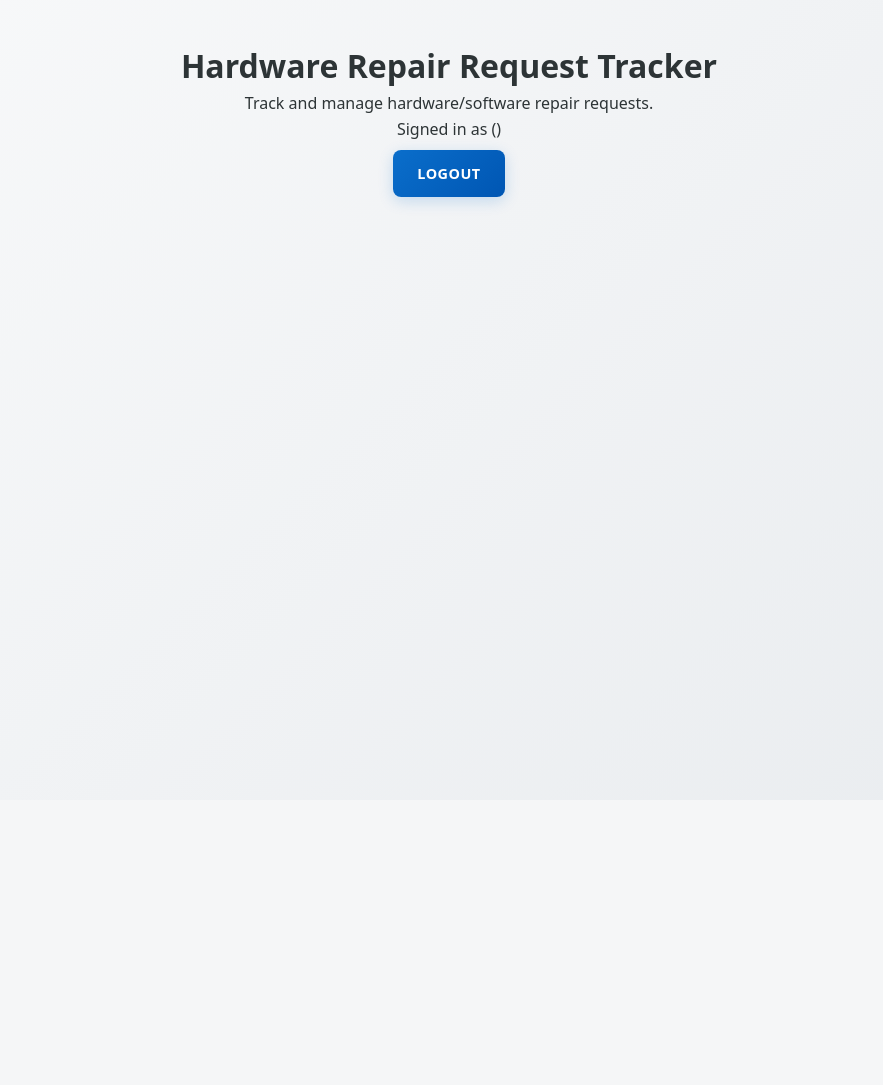
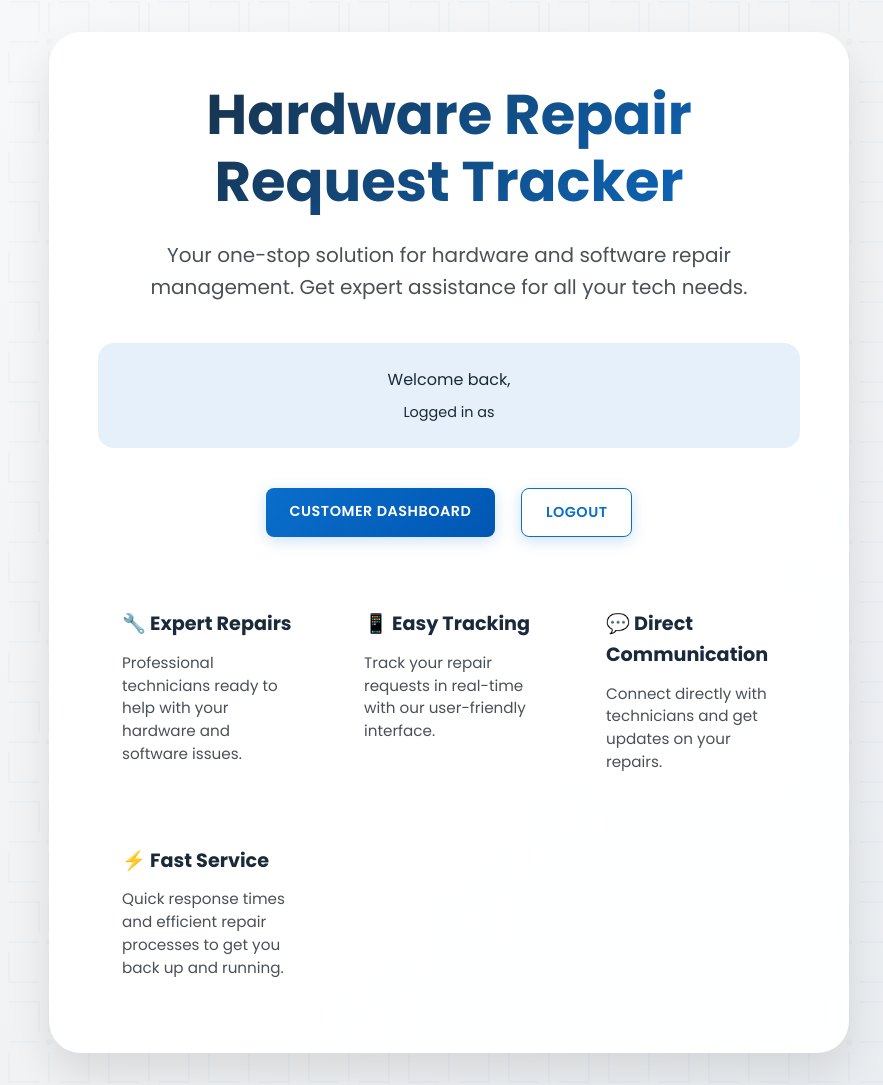
Before and after one commit to HiranthaSandaruwan/Hardware, a PHP site: page / in a window 1280 px wide. Shown: the whole page, without its empty margins (191-1074 px from the left). Before the commit the page ends 208 px from the top, so only its background shows below. Run offline with PHP 8.4, Linux system fonts and the light colour scheme; a user stored in the database is signed in.

Commit message:
updated index

```diff
--- /dev/null
+++ b/assets/css/landing.css
@@ -0,0 +1,128 @@
+/* Hero section and landing page styles */
+.hero-container {
+    min-height: 100vh;
+    display: flex;
+    flex-direction: column;
+    justify-content: center;
+    align-items: center;
+    padding: 2rem;
+    position: relative;
+    overflow: hidden;
+    background: linear-gradient(135deg, #f8f9fa 0%, #e9ecef 100%);
+}
+
+.hero-container::before {
+    content: '';
+    position: absolute;
+    top: 0;
+    left: 0;
+    right: 0;
+    bottom: 0;
+    background: url('../images/circuit-pattern.svg') center/500px repeat;
+    opacity: 0.3;
+    z-index: 0;
+}
+
+.hero-content {
+    position: relative;
+    z-index: 1;
+    max-width: 800px;
+    text-align: center;
+    background: rgba(255, 255, 255, 0.95);
+    padding: 3rem;
+    border-radius: 2rem;
+    box-shadow: 0 20px 40px rgba(0, 0, 0, 0.1);
+    backdrop-filter: blur(10px);
+    border: 1px solid rgba(255, 255, 255, 0.2);
+}
+
+.hero-title {
+    font-size: 3.5rem;
+    margin-bottom: 1.5rem;
+    background: linear-gradient(135deg, #1a2a3a 0%, #0a6ecb 100%);
+    -webkit-background-clip: text;
+    background-clip: text;
+    color: transparent;
+    line-height: 1.2;
+}
+
+.hero-subtitle {
+    font-size: 1.25rem;
+    color: #495057;
+    margin-bottom: 2.5rem;
+    line-height: 1.6;
+}
+
+.hero-actions {
+    display: flex;
+    gap: 1rem;
+    justify-content: center;
+    margin-top: 2rem;
+}
+
+.hero-user-info {
+    margin: 2rem 0;
+    padding: 1.5rem;
+    background: rgba(10, 110, 203, 0.1);
+    border-radius: 1rem;
+    color: #1a2a3a;
+}
+
+.hero-features {
+    display: grid;
+    grid-template-columns: repeat(auto-fit, minmax(200px, 1fr));
+    gap: 1.5rem;
+    margin-top: 3rem;
+}
+
+.feature-card {
+    background: rgba(255, 255, 255, 0.8);
+    padding: 1.5rem;
+    border-radius: 1rem;
+    text-align: left;
+    transition: all 0.3s ease;
+}
+
+.feature-card:hover {
+    transform: translateY(-5px);
+    background: rgba(255, 255, 255, 0.95);
+    box-shadow: 0 10px 20px rgba(0, 0, 0, 0.05);
+}
+
+.feature-card h3 {
+    color: #1a2a3a;
+    font-size: 1.2rem;
+    margin-bottom: 0.75rem;
+    display: flex;
+    align-items: center;
+    gap: 0.5rem;
+}
+
+.feature-card p {
+    color: #495057;
+    font-size: 0.95rem;
+    line-height: 1.5;
+}
+
+/* Responsive adjustments */
+@media (max-width: 768px) {
+    .hero-title {
+        font-size: 2.5rem;
+    }
+
+    .hero-content {
+        padding: 2rem;
+    }
+
+    .hero-features {
+        grid-template-columns: 1fr;
+    }
+
+    .hero-actions {
+        flex-direction: column;
+    }
+
+    .hero-actions .btn {
+        width: 100%;
+    }
+}
--- a/index.php
+++ b/index.php
@@ -7,30 +7,60 @@ $user = current_user();
 
 <head>
     <meta charset="utf-8">
+    <meta name="viewport" content="width=device-width, initial-scale=1.0">
     <title>Welcome - <?= htmlspecialchars($APP_NAME) ?></title>
     <link rel="stylesheet" href="assets/css/style.css">
+    <link rel="stylesheet" href="assets/css/landing.css">
+    <link href="https://fonts.googleapis.com/css2?family=Poppins:wght@300;400;500;600;700&display=swap" rel="stylesheet">
 </head>
 
 <body>
-	<div class="container center">
-		<h1><?= htmlspecialchars($APP_NAME) ?></h1>
-		<p>Track and manage hardware/software repair requests.</p>
+    <div class="hero-container">
+        <div class="hero-content">
+            <h1 class="hero-title"><?= htmlspecialchars($APP_NAME) ?></h1>
+            <p class="hero-subtitle">Your one-stop solution for hardware and software repair management. Get expert assistance for all your tech needs.</p>
 
             <?php if ($user): ?>
-			<p>
-				Signed in as
-				<strong><?= htmlspecialchars($user['username']) ?></strong>
-				(<?= htmlspecialchars($user['role']) ?>)
-			</p>
-			<p>
-				<a class="btn" href="auth/logout.php">Logout</a>
-			</p>
+                <div class="hero-user-info">
+                    <p>Welcome back, <strong><?= htmlspecialchars($user['username']) ?></strong></p>
+                    <p style="margin-top: 0.5rem; font-size: 0.9rem;">Logged in as <?= htmlspecialchars($user['role']) ?></p>
+                </div>
+                <div class="hero-actions">
+                    <?php if ($user['role'] === 'admin'): ?>
+                        <a class="btn" href="admin/index.php">Admin Dashboard</a>
+                    <?php elseif ($user['role'] === 'technician'): ?>
+                        <a class="btn" href="technician/dashboard.php">Technician Dashboard</a>
                     <?php else: ?>
-			<p>
+                        <a class="btn" href="customer/dashboard.php">Customer Dashboard</a>
+                    <?php endif; ?>
+                    <a class="btn outline" href="auth/logout.php">Logout</a>
+                </div>
+            <?php else: ?>
+                <div class="hero-actions">
                     <a class="btn" href="auth/login.php">Login</a>
                     <a class="btn outline" href="auth/choose_role.php">Register</a>
-			</p>
+                </div>
             <?php endif; ?>
+
+            <div class="hero-features">
+                <div class="feature-card">
+                    <h3>🔧 Expert Repairs</h3>
+                    <p>Professional technicians ready to help with your hardware and software issues.</p>
+                </div>
+                <div class="feature-card">
+                    <h3>📱 Easy Tracking</h3>
+                    <p>Track your repair requests in real-time with our user-friendly interface.</p>
+                </div>
+                <div class="feature-card">
+                    <h3>💬 Direct Communication</h3>
+                    <p>Connect directly with technicians and get updates on your repairs.</p>
+                </div>
+                <div class="feature-card">
+                    <h3>⚡ Fast Service</h3>
+                    <p>Quick response times and efficient repair processes to get you back up and running.</p>
+                </div>
+            </div>
+        </div>
     </div>
 </body>
 
```
Also changed, not shown: assets/images/circuit-pattern.svg (added). Lines whose indentation alone changed are shown as unchanged.
